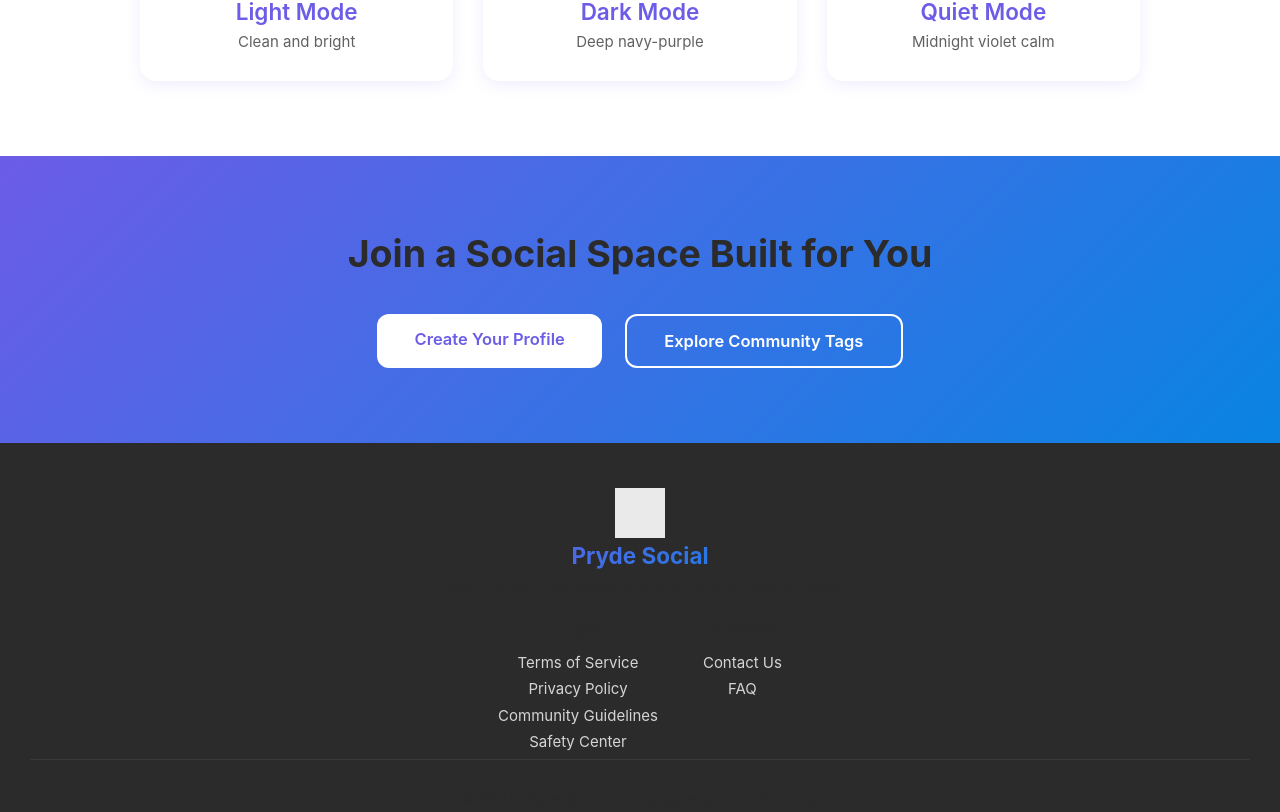
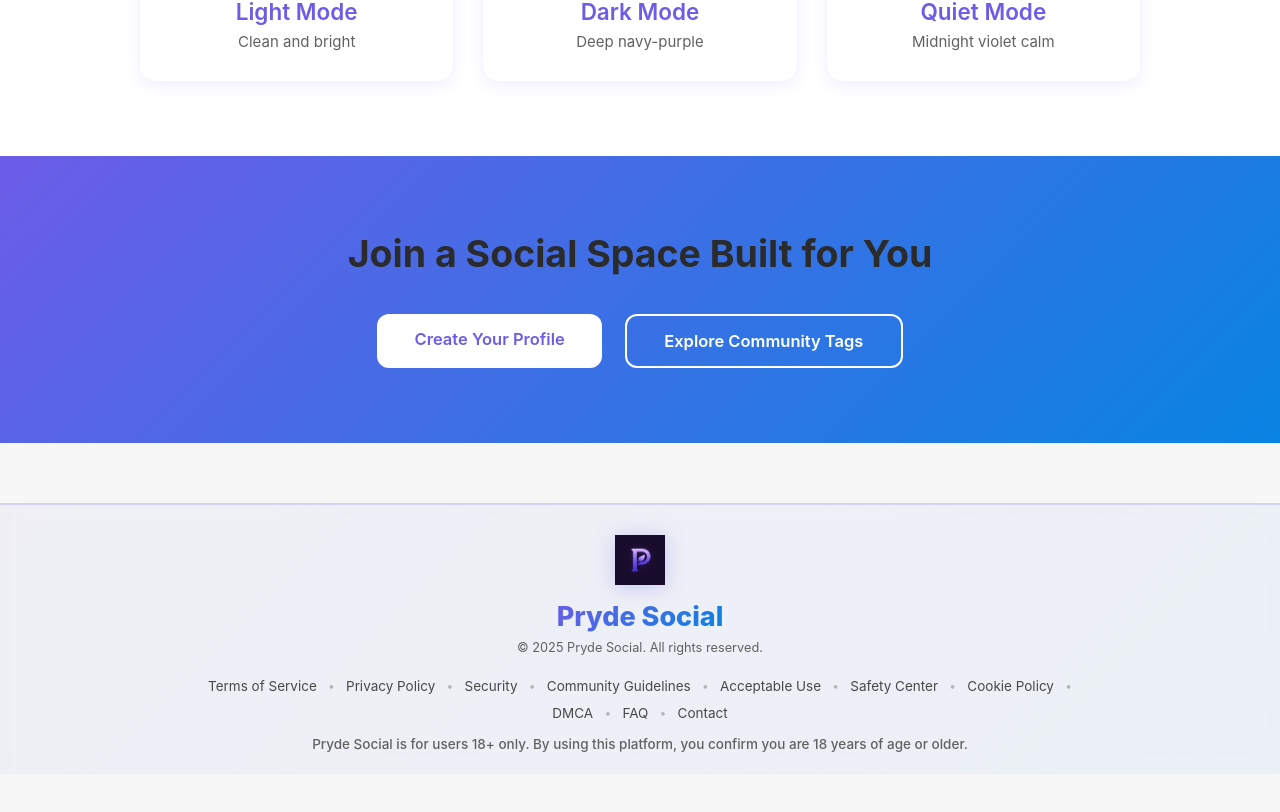
Before and after one commit to Amatex1/pryde-backend, a React (Vite) app: page / in a window 1280 px wide. Shown: the part 3834-4646 px from the top of the page. After the commit the page ends 4608 px from the top, so only its background shows below. Built offline with nearby package versions, Linux system fonts and the light colour scheme.

Commit message:
modified:   src/pages/Home.css modified:   src/pages/Home.jsx

```diff
--- a/src/pages/Home.css
+++ b/src/pages/Home.css
@@ -96,14 +96,15 @@
 }
 
 .btn-primary {
-  background: var(--gradient-primary);
+  background: linear-gradient(135deg, #6C5CE7 0%, #5849d4 100%);
   color: white;
   border: none;
+  box-shadow: 0 4px 15px rgba(108, 92, 231, 0.4);
 }
 
 .btn-primary:hover {
   transform: translateY(-2px);
-  box-shadow: 0 8px 20px rgba(108, 92, 231, 0.3);
+  box-shadow: 0 8px 25px rgba(108, 92, 231, 0.5);
 }
 
 .btn-secondary {
@@ -580,77 +581,6 @@
   transform: translateY(-2px);
 }
 
-/* Footer */
-.home-footer {
-  background: var(--text-main);
-  color: white;
-  padding: 3rem 2rem 1rem;
-}
-
-.footer-content {
-  max-width: 1200px;
-  margin: 0 auto;
-  display: grid;
-  grid-template-columns: 1fr 1fr;
-  gap: 3rem;
-  margin-bottom: 2rem;
-}
-
-.footer-logo {
-  height: 50px;
-  width: auto;
-  margin-bottom: 1rem;
-  filter: brightness(0) invert(1);
-  opacity: 0.9;
-  transition: all 0.3s ease;
-}
-
-.footer-logo:hover {
-  opacity: 1;
-  transform: scale(1.05);
-}
-
-.footer-brand h3 {
-  font-size: 1.5rem;
-  margin-bottom: 0.5rem;
-}
-
-.footer-brand p {
-  opacity: 0.8;
-  font-size: 1rem;
-}
-
-.footer-links {
-  display: flex;
-  gap: 3rem;
-  justify-content: flex-end;
-}
-
-.footer-column h4 {
-  margin-bottom: 1rem;
-  font-size: 1.1rem;
-}
-
-.footer-column a {
-  display: block;
-  color: white;
-  text-decoration: none;
-  opacity: 0.8;
-  margin-bottom: 0.5rem;
-  transition: opacity 0.3s ease;
-}
-
-.footer-column a:hover {
-  opacity: 1;
-}
-
-.footer-bottom {
-  text-align: center;
-  padding-top: 2rem;
-  border-top: 1px solid rgba(255, 255, 255, 0.1);
-  opacity: 0.7;
-}
-
 /* Responsive Design */
 @media (max-width: 768px) {
   .hero-section {
@@ -731,15 +661,6 @@
   .btn-cta-primary,
   .btn-cta-secondary {
     width: 100%;
-  }
-
-  .footer-content {
-    grid-template-columns: 1fr;
-    gap: 2rem;
-  }
-
-  .footer-links {
-    justify-content: flex-start;
   }
 }
 
@@ -887,24 +808,6 @@
   border: 1px solid var(--border-dark);
 }
 
-[data-theme="dark"] .home-footer {
-  background: #1a1a2e;
-  border-top: 1px solid var(--border-dark);
-}
-
-[data-theme="dark"] .footer-brand p {
-  color: var(--text-muted);
-}
-
-[data-theme="dark"] .footer-column a {
-  color: var(--text-light);
-}
-
-[data-theme="dark"] .footer-bottom {
-  color: var(--text-muted);
-  border-top: 1px solid var(--border-dark);
-}
-
 /* Quiet Mode Support */
 [data-quiet-mode="true"] .home-page {
   background: #0F1021 !important;
--- a/src/pages/Home.jsx
+++ b/src/pages/Home.jsx
@@ -1,6 +1,7 @@
 import { Link } from 'react-router-dom';
 import { isAuthenticated } from '../utils/auth';
 import prydeLogo from '../assets/pryde-logo.png';
+import Footer from '../components/Footer';
 import './Home.css';
 
 function Home() {
@@ -23,9 +24,14 @@ function Home() {
             </p>
             <div className="hero-buttons">
               {isAuth ? (
-                <Link to="/feed" className="btn-primary">
-                  Go to Feed
-                </Link>
+                <>
+                  <Link to="/feed" className="btn-primary">
+                    Go to Feed
+                  </Link>
+                  <Link to="/discover" className="btn-secondary">
+                    Explore Community Tags
+                  </Link>
+                </>
               ) : (
                 <>
                   <Link to="/register" className="btn-primary">
@@ -266,32 +272,7 @@ function Home() {
       </section>
 
       {/* Footer */}
-      <footer className="home-footer">
-        <div className="footer-content">
-          <div className="footer-brand">
-            <img src={prydeLogo} alt="Pryde Social Logo" className="footer-logo" />
-            <h3 className="brand-gradient">Pryde Social</h3>
-            <p>A calm, queer-first space for introverts and deep thinkers.</p>
-          </div>
-          <div className="footer-links">
-            <div className="footer-column">
-              <h4>Legal</h4>
-              <Link to="/terms">Terms of Service</Link>
-              <Link to="/privacy">Privacy Policy</Link>
-              <Link to="/community">Community Guidelines</Link>
-              <Link to="/safety">Safety Center</Link>
-            </div>
-            <div className="footer-column">
-              <h4>Support</h4>
-              <Link to="/contact">Contact Us</Link>
-              <Link to="/faq">FAQ</Link>
-            </div>
-          </div>
-        </div>
-        <div className="footer-bottom">
-          <p>&copy; 2024 Pryde Social. All rights reserved. 18+ only.</p>
-        </div>
-      </footer>
+      <Footer />
     </div>
   );
 }
```
